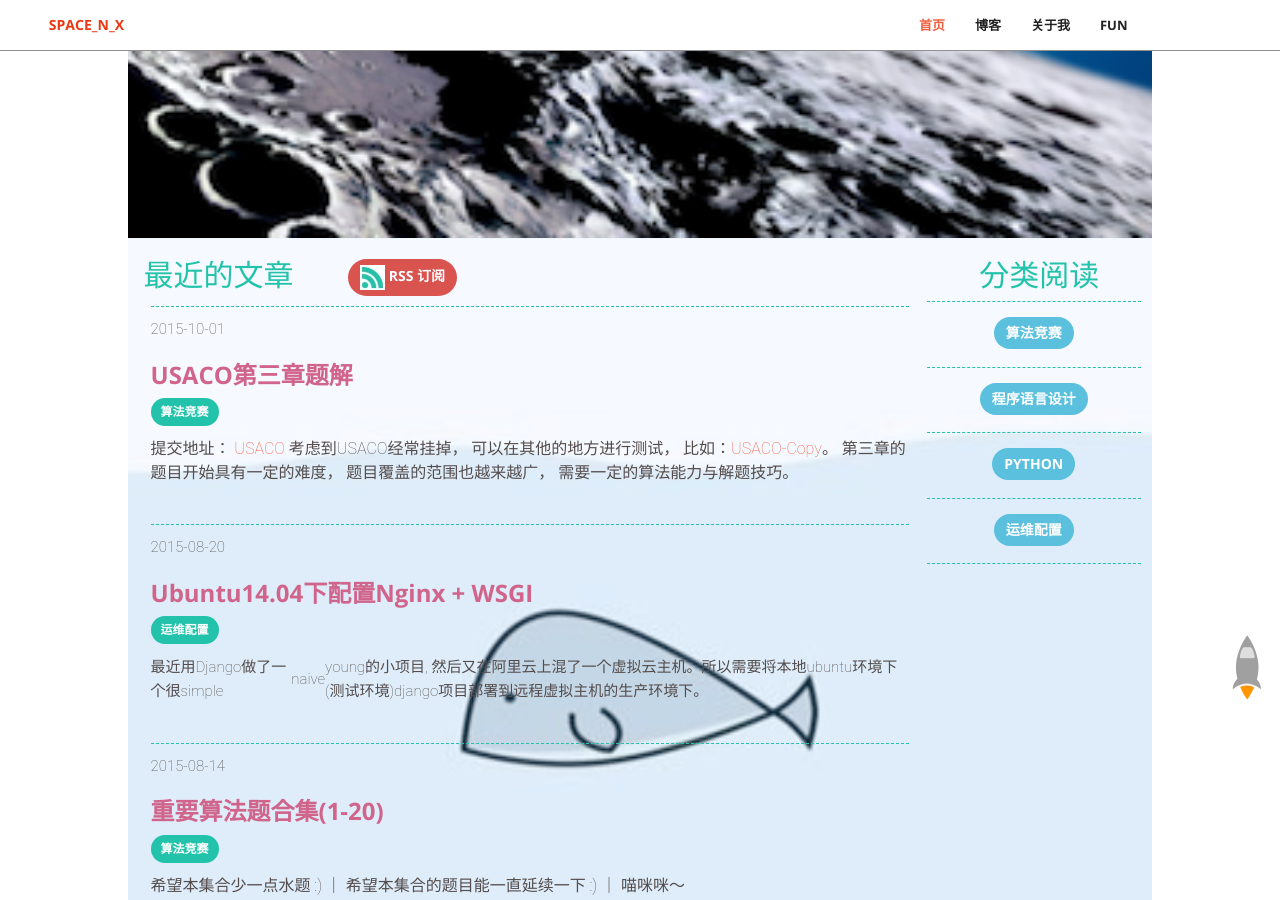
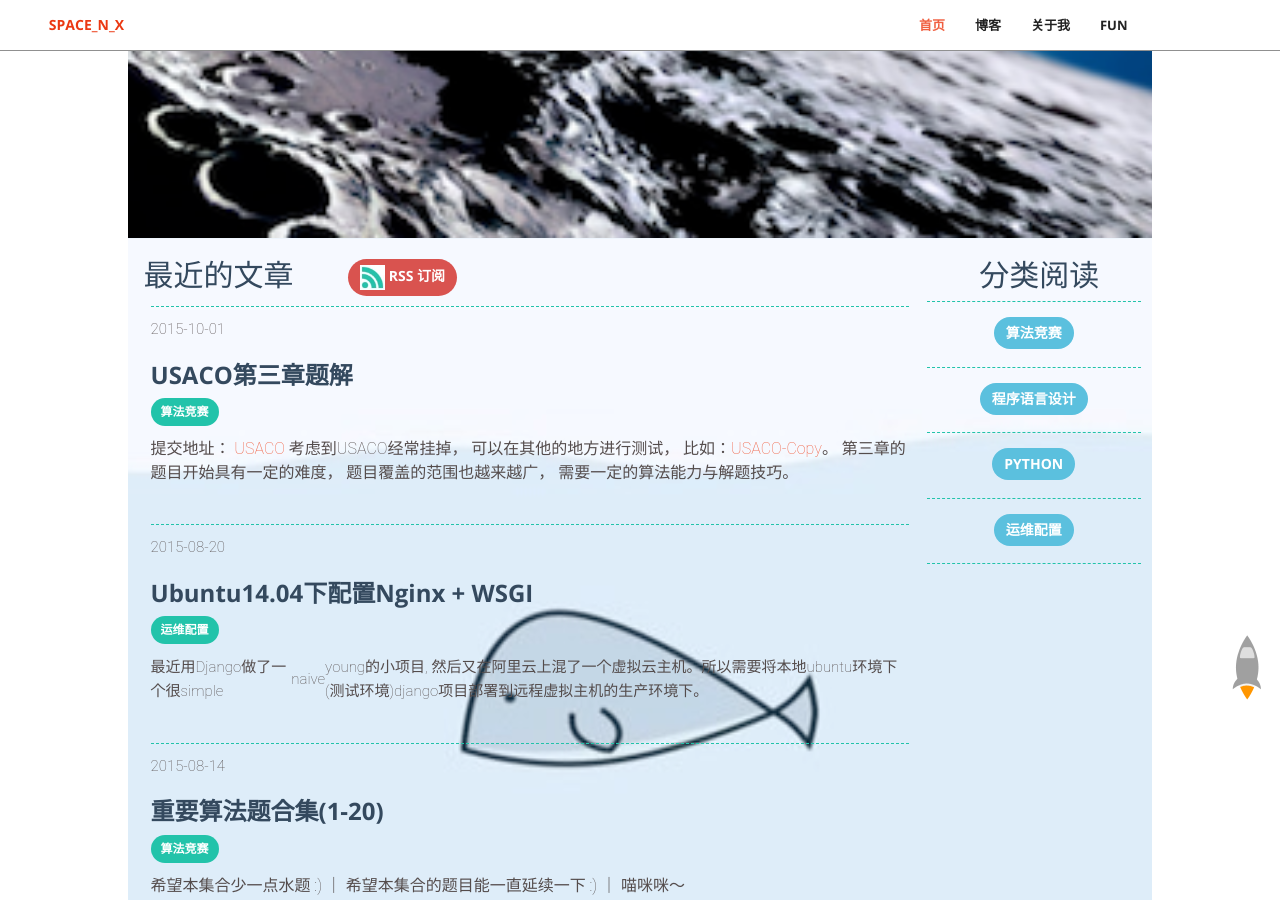
Before and after one commit to tcOops/hololens, a Jekyll site: the page built from index.html, in a window 1280 px wide and 900 px high, scrolled down 662 px. Built offline with Jekyll 4.4.1, drawn with Linux system fonts in a browser that asks for light colours; Markdown is read by kramdown in place of the engine named in the settings; comment, search, counter and statistics services are not loaded.

Commit message:
add kuxuan xiaoguo

```diff
--- a/_includes/blogList.html
+++ b/_includes/blogList.html
@@ -2,14 +2,14 @@
     <div class="">
 		<div class="bloglistleft">
 			<div>
-				<span style="color:#22C3AA;text-algin:left"><h2>&nbsp;&nbsp;最近的文章 	&nbsp; &nbsp; &nbsp; <a href="{{ site.url }}/feed.xml" target="_blank" title="rss" class="btn btn-danger btn-sl wow tada"><img src="{{site.url}}/img/RSS.png" width="25px" height="25px"> RSS 订阅</a></h2></span>
+				<span style="color:#34495e;text-algin:left"><h2>&nbsp;&nbsp;最近的文章 	&nbsp; &nbsp; &nbsp; <a href="{{ site.url }}/feed.xml" target="_blank" title="rss" class="btn btn-danger btn-sl wow tada"><img src="{{site.url}}/img/RSS.png" width="25px" height="25px"> RSS 订阅</a></h2></span>
 			</div>
 
 			 {% for post in site.posts limit:10 %}
 		       <div class="post-block">
 			        <span class="post-meta">{{ post.date | date: "%Y-%m-%d" }}</span>
 			        <h2>
-			          <a class="post-link" style="color:#D0648A" href="{{ post.url | prepend: site.url }}"><h3><strong>{{ post.title }}</strong></h3></a>
+			          <a class="post-link" style="color:#34495e" href="{{ post.url | prepend: site.url }}"><h3><strong>{{ post.title }}</strong></h3></a>
 			        </h2>
 
 		            <h5 class="post-series">
@@ -37,7 +37,7 @@
 		</div>
 
 		<div class="taglistright">
-		 	<span style="color:#22C3AA;text-align:center"><h2>分类阅读</h2></span>
+		 	<span style="color:#34495e;text-align:center"><h2>分类阅读</h2></span>
 		 	{% for tag in site.tags %}
 		 	<div class="tag-block">
 		 		   <a href="{{ site.url }}/all?tag={{tag[0]}}" class="btn btn-info btn-sl wow tada">{{tag[0]}}</a>
```
